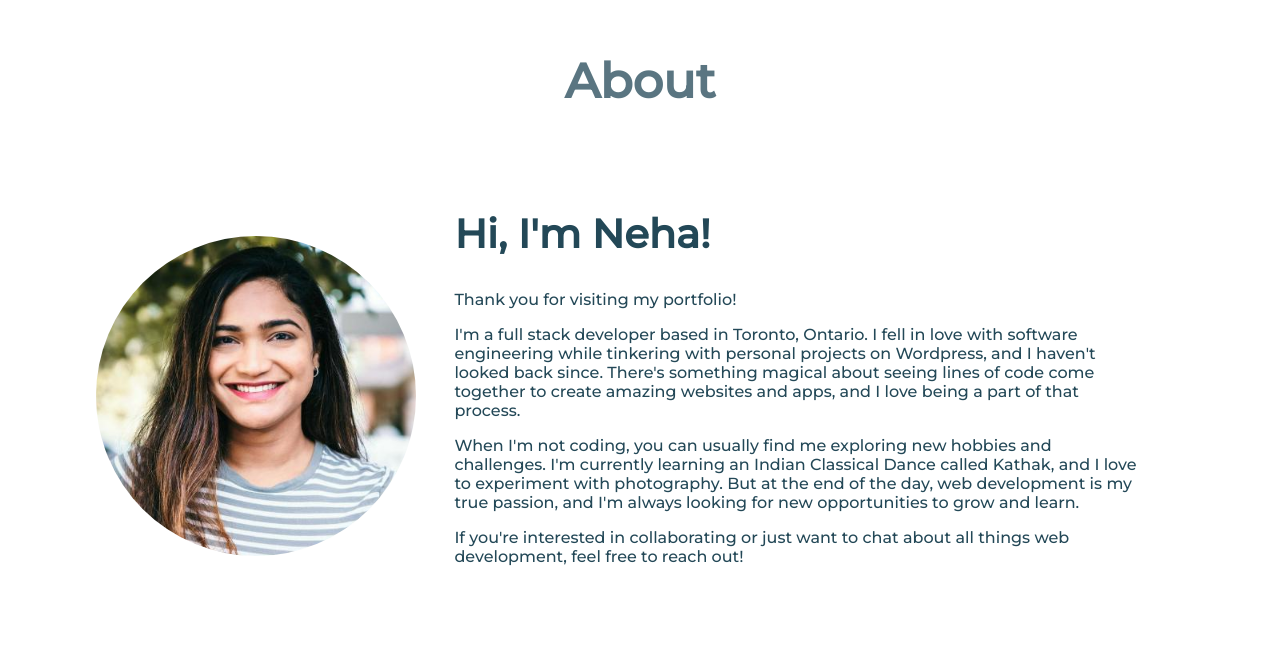
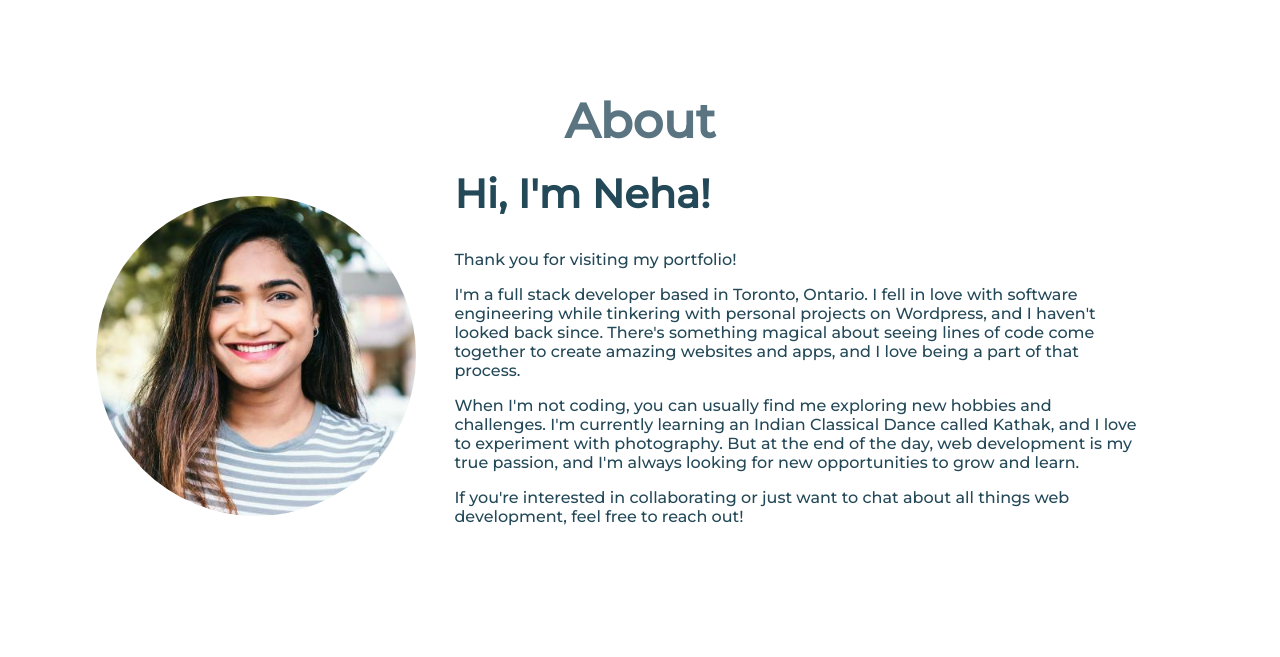
Before and after one commit to bholeneha/portfolio, a React (Create React App) app: page / in a window 1280 px wide. Shown: the part 823-1480 px from the top of the page. Built offline with nearby package versions, Linux system fonts and the light colour scheme.

Commit message:
fix spacing

```diff
--- a/src/components/App/App.scss
+++ b/src/components/App/App.scss
@@ -34,7 +34,7 @@
             height: 85vh;
             display: flex;
             flex-direction: column;
-            gap: 5vh;
+            // gap: 2vh;
             justify-content: center;
 
             h1 {
```
